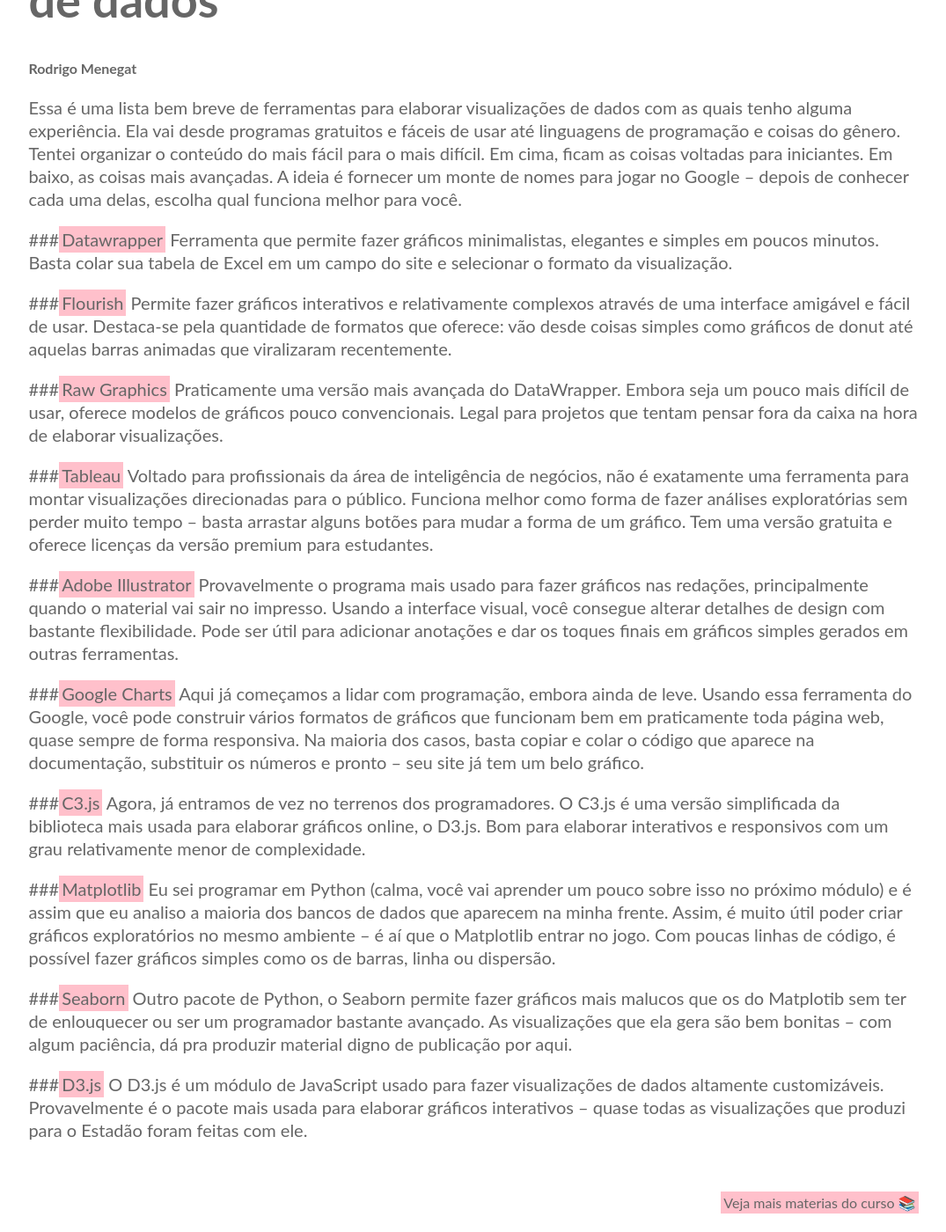
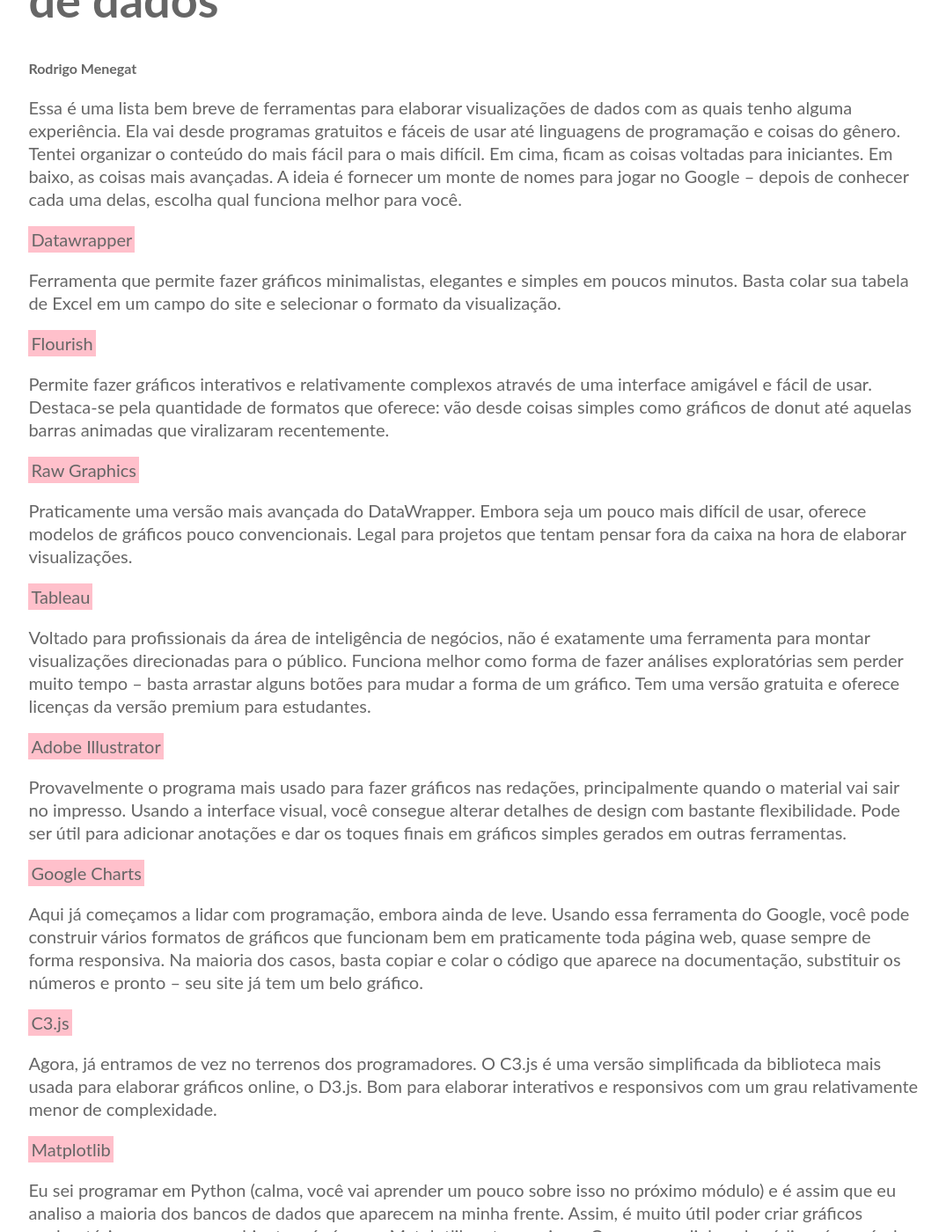
Before and after one commit to RodrigoMenegat/dataviz-1, a Jekyll site: the page built from docs/dez-ferramentas/index.md, in a window 1280 px wide and 1400 px high, scrolled down 202 px. Shown: the whole window at 88% size, without its empty margins (102-1177 px from the left). Built offline with Jekyll 4.4.1, drawn with Linux system fonts in a browser that asks for light colours; our own code applies the rules of GitHub Pages for plain Markdown files.

```diff
--- a/docs/dez-ferramentas/index.md
+++ b/docs/dez-ferramentas/index.md
@@ -9,32 +9,42 @@ layout: project
 
 Essa é uma lista bem breve de ferramentas para elaborar visualizações de dados com as quais tenho alguma experiência. Ela vai desde programas gratuitos e fáceis de usar até linguagens de programação e coisas do gênero. Tentei organizar o conteúdo do mais fácil para o mais difícil. Em cima, ficam as coisas voltadas para iniciantes. Em baixo, as coisas mais avançadas. A ideia é fornecer um monte de nomes para jogar no Google – depois de conhecer cada uma delas, escolha qual funciona melhor para você.
 
-###[Datawrapper](https://www.datawrapper.de/)
+[Datawrapper](https://www.datawrapper.de/)
+
 Ferramenta que permite fazer gráficos minimalistas, elegantes e simples em poucos minutos. Basta colar sua tabela de Excel em um campo do site e selecionar o formato da visualização.
 
-###[Flourish](https://flourish.studio)
+[Flourish](https://flourish.studio)
+
 Permite fazer gráficos interativos e relativamente complexos através de uma interface amigável e fácil de usar. Destaca-se pela quantidade de formatos que oferece: vão desde coisas simples como gráficos de donut até aquelas barras animadas que viralizaram recentemente.
 
-###[Raw Graphics](https://rawgraphs.io/)
+[Raw Graphics](https://rawgraphs.io/)
+
 Praticamente uma versão mais avançada do DataWrapper. Embora seja um pouco mais difícil de usar, oferece modelos de gráficos pouco convencionais. Legal para projetos que tentam pensar fora da caixa na hora de elaborar visualizações.
 
-###[Tableau](https://www.tableau.com/pt-br)
+[Tableau](https://www.tableau.com/pt-br)
+
 Voltado para profissionais da área de inteligência de negócios, não é exatamente uma ferramenta para montar visualizações direcionadas para o público. Funciona melhor como forma de fazer análises exploratórias sem perder muito tempo – basta arrastar alguns botões para mudar a forma de um gráfico. Tem uma versão gratuita e oferece licenças da versão premium para estudantes.
 
-###[Adobe Illustrator](https://www.adobe.com/br/products/illustrator.html)
+[Adobe Illustrator](https://www.adobe.com/br/products/illustrator.html)
+
 Provavelmente o programa mais usado para fazer gráficos nas redações, principalmente quando o material vai sair no impresso. Usando a interface visual, você consegue alterar detalhes de design com bastante flexibilidade. Pode ser útil para adicionar anotações e dar os toques finais em gráficos simples gerados em outras ferramentas.
 
-###[Google Charts](https://developers.google.com/chart/interactive/docs/gallery/barchart)
+[Google Charts](https://developers.google.com/chart/interactive/docs/gallery/barchart)
+
 Aqui já começamos a lidar com programação, embora ainda de leve. Usando essa ferramenta do Google, você pode construir vários formatos de gráficos que funcionam bem em praticamente toda página web, quase sempre de forma responsiva. Na maioria dos casos, basta copiar e colar o código que aparece na documentação, substituir os números e pronto – seu site já tem um belo gráfico.
 
-###[C3.js](https://c3js.org/)
+[C3.js](https://c3js.org/)
+
 Agora, já entramos de vez no terrenos dos programadores. O C3.js é uma versão simplificada da biblioteca mais usada para elaborar gráficos online, o D3.js. Bom para elaborar interativos e responsivos com um grau relativamente menor de complexidade.
 
-###[Matplotlib](https://matplotlib.org/)
+[Matplotlib](https://matplotlib.org/)
+
 Eu sei programar em Python (calma, você vai aprender um pouco sobre isso no próximo módulo) e é assim que eu analiso a maioria dos bancos de dados que aparecem na minha frente. Assim, é muito útil poder criar gráficos exploratórios no mesmo ambiente – é aí que o Matplotlib entrar no jogo. Com poucas linhas de código, é possível fazer gráficos simples como os de barras, linha ou dispersão.
 
-###[Seaborn](https://seaborn.pydata.org/)
+[Seaborn](https://seaborn.pydata.org/)
+
 Outro pacote de Python, o Seaborn permite fazer gráficos mais malucos que os do Matplotib sem ter de enlouquecer ou ser um programador bastante avançado. As visualizações que ela gera são bem bonitas – com algum paciência, dá pra produzir material digno de publicação por aqui.
 
-###[D3.js](https://d3js.org/)
+[D3.js](https://d3js.org/)
+
 O D3.js é um módulo de JavaScript usado para fazer visualizações de dados altamente customizáveis. Provavelmente é o pacote mais usada para elaborar gráficos interativos – quase todas as visualizações que produzi para o Estadão foram feitas com ele.
```
Also changed, not shown: docs/index.md (+2 -0 lines), docs/vanguarda-da-visualizacao-jornalistica/index.md (+12 -8 lines).
